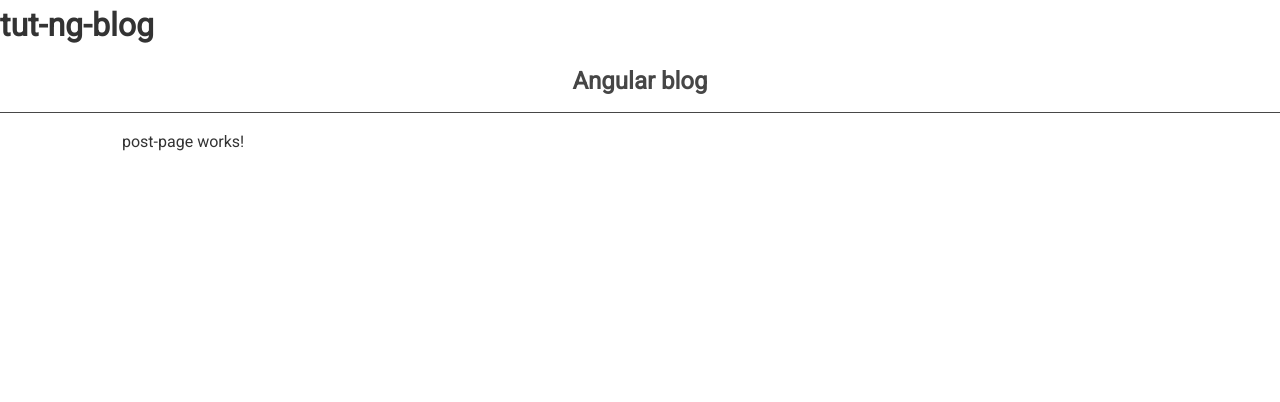
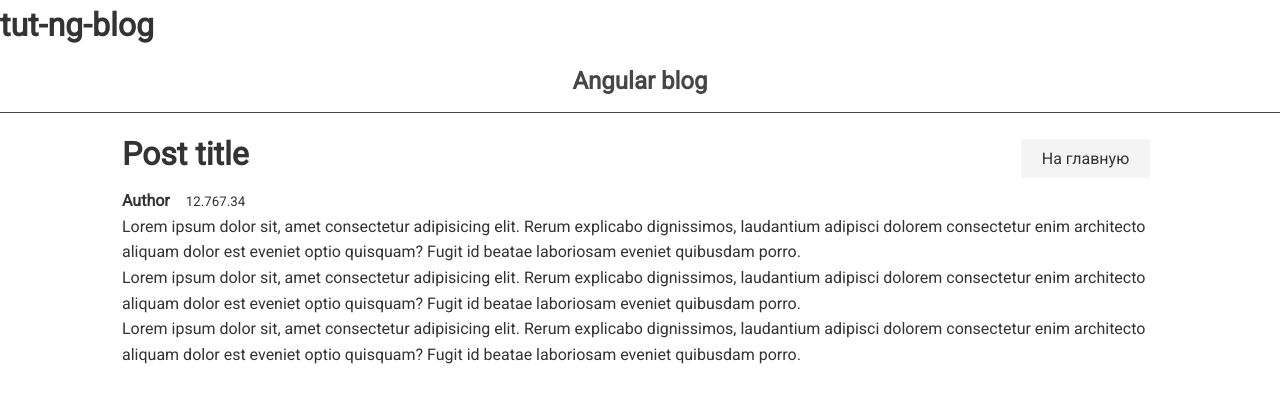
Before and after one commit to epetrov2/tut-ng-blog, an Angular app: page /post/1 in a window 1280 px wide. Shown: the top 402 px of the page. Built offline with nearby package versions, Linux system fonts and the light colour scheme; no server answers.

Commit message:
Make post template

```diff
--- a/src/app/post-page/post-page.component.html
+++ b/src/app/post-page/post-page.component.html
@@ -1 +1,16 @@
-<p>post-page works!</p>
+<div class="post">
+    <div class="header">
+        <h1>Post title</h1>
+        <button class="btn bnt-link">На главную</button>
+    </div>
+    <div class="info">
+        <strong>Author</strong>
+        <small>12.767.34</small>
+    </div>
+
+    <div>
+        <p>Lorem ipsum dolor sit, amet consectetur adipisicing elit. Rerum explicabo dignissimos, laudantium adipisci dolorem consectetur enim architecto aliquam dolor est eveniet optio quisquam? Fugit id beatae laboriosam eveniet quibusdam porro.</p>
+        <p>Lorem ipsum dolor sit, amet consectetur adipisicing elit. Rerum explicabo dignissimos, laudantium adipisci dolorem consectetur enim architecto aliquam dolor est eveniet optio quisquam? Fugit id beatae laboriosam eveniet quibusdam porro.</p>
+        <p>Lorem ipsum dolor sit, amet consectetur adipisicing elit. Rerum explicabo dignissimos, laudantium adipisci dolorem consectetur enim architecto aliquam dolor est eveniet optio quisquam? Fugit id beatae laboriosam eveniet quibusdam porro.</p>
+    </div>
+</div>
--- a/src/app/post-page/post-page.component.scss
+++ b/src/app/post-page/post-page.component.scss
@@ -0,0 +1,17 @@
+.post {
+    .header {
+        display: flex;
+        justify-content: space-between;
+        align-items: center;
+    }
+
+    h1 {
+        margin-bottom: .5rem;
+    }
+
+    .info {
+        strong {
+            margin-right: 1rem;
+        }
+    }
+}
```
